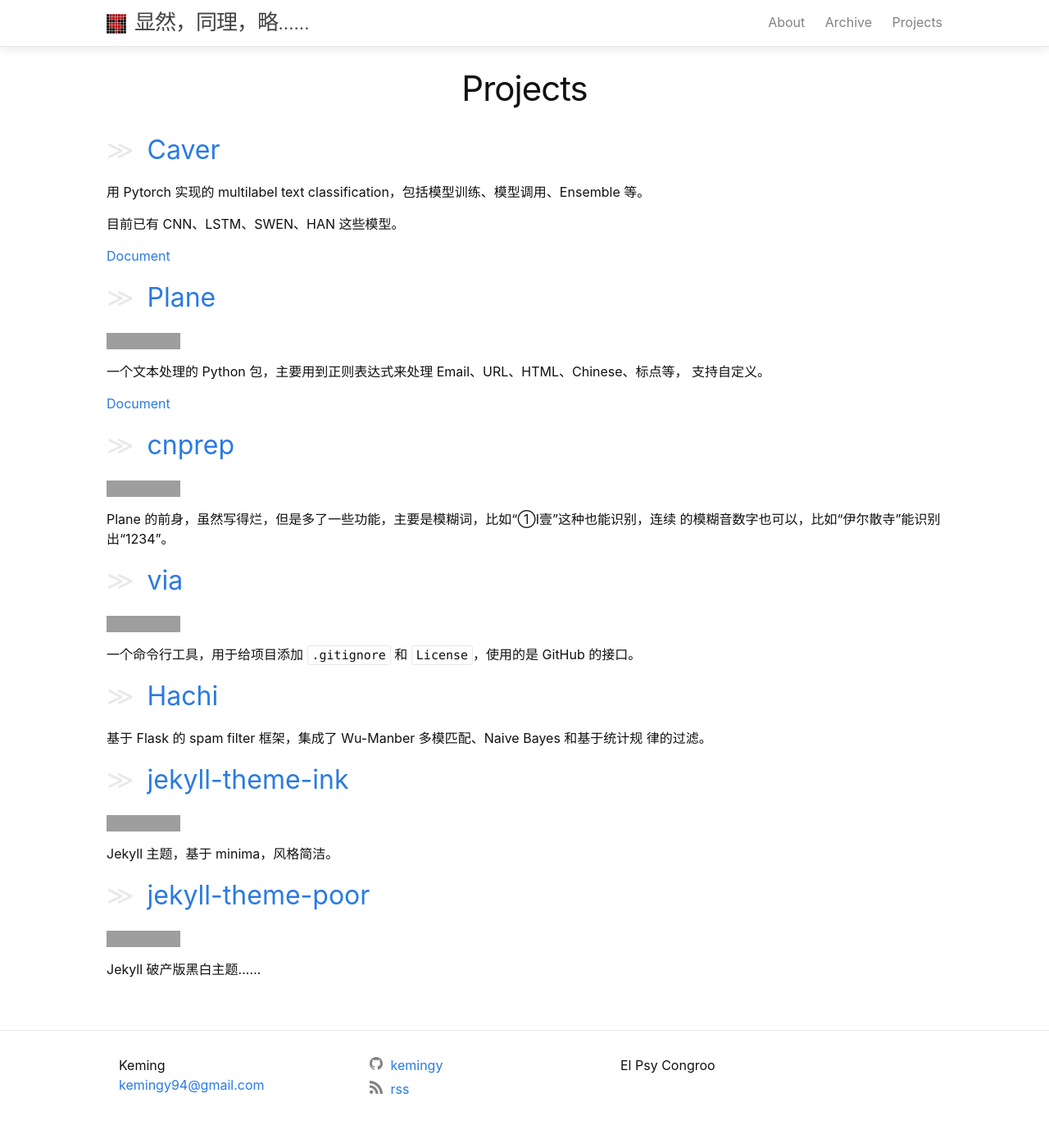
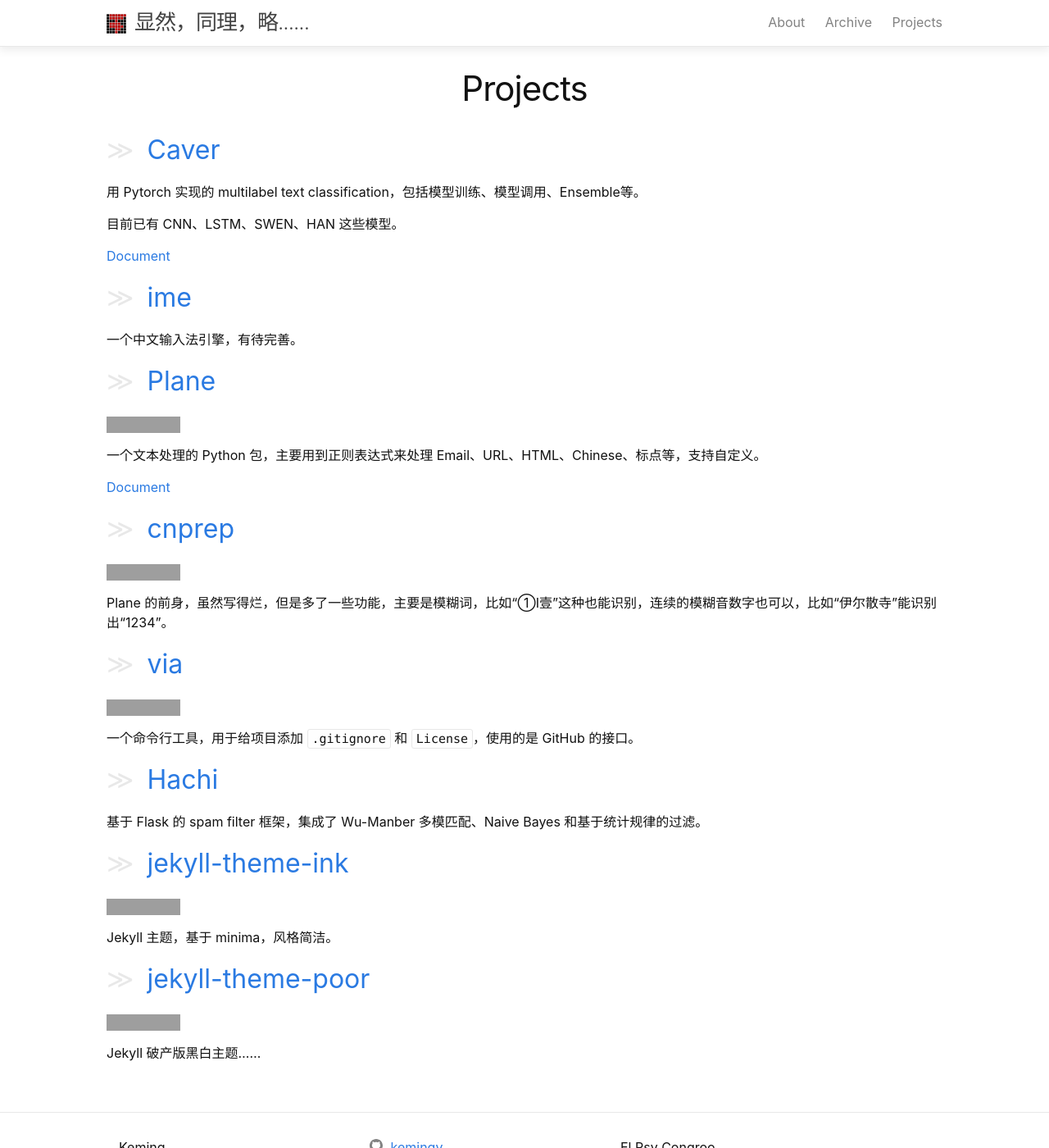
Before and after one commit to kemingy/kemingy.github.io, a Jekyll site: the page built from project.md, in a window 1280 px wide and 1400 px high. Shown: the whole window at 82% size. Built offline with Jekyll 4.4.1, drawn with Linux system fonts in a browser that asks for light colours; grey boxes are pictures that could not be loaded.

Commit message:
update project

```diff
--- a/project.md
+++ b/project.md
@@ -5,19 +5,21 @@ title: Projects
 
 ## [Caver](https://github.com/guokr/Caver)
 
-用 Pytorch 实现的 multilabel text classification，包括模型训练、模型调用、Ensemble
-等。
+用 Pytorch 实现的 multilabel text classification，包括模型训练、模型调用、Ensemble等。
 
 目前已有 CNN、LSTM、SWEN、HAN 这些模型。
 
 [Document](https://guokr.github.io/Caver)
 
+## [ime](https://github.com/kemingy/ime)
+
+一个中文输入法引擎，有待完善。
+
 ## [Plane](https://github.com/kemingy/Plane)
 
 [![Downloads](http://pepy.tech/badge/plane)](http://pepy.tech/project/plane)
 
-一个文本处理的 Python 包，主要用到正则表达式来处理 Email、URL、HTML、Chinese、标点等，
-支持自定义。
+一个文本处理的 Python 包，主要用到正则表达式来处理 Email、URL、HTML、Chinese、标点等，支持自定义。
 
 [Document](https://kemingy.github.io/Plane/)
 
@@ -25,8 +27,7 @@ title: Projects
 
 [![Downloads](http://pepy.tech/badge/cnprep)](http://pepy.tech/project/cnprep)
 
-Plane 的前身，虽然写得烂，但是多了一些功能，主要是模糊词，比如“①Ⅰ壹”这种也能识别，连续
-的模糊音数字也可以，比如“伊尔散寺”能识别出“1234”。
+Plane 的前身，虽然写得烂，但是多了一些功能，主要是模糊词，比如“①Ⅰ壹”这种也能识别，连续的模糊音数字也可以，比如“伊尔散寺”能识别出“1234”。
 
 ## [via](https://github.com/kemingy/via)
 
@@ -36,8 +37,7 @@ Plane 的前身，虽然写得烂，但是多了一些功能，主要是模糊
 
 ## [Hachi](https://github.com/guokr/Hachi)
 
-基于 Flask 的 spam filter 框架，集成了 Wu-Manber 多模匹配、Naive Bayes 和基于统计规
-律的过滤。
+基于 Flask 的 spam filter 框架，集成了 Wu-Manber 多模匹配、Naive Bayes 和基于统计规律的过滤。
 
 ## [jekyll-theme-ink](https://github.com/kemingy/jekyll-theme-ink)
 
```
